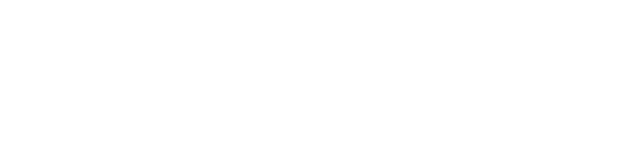
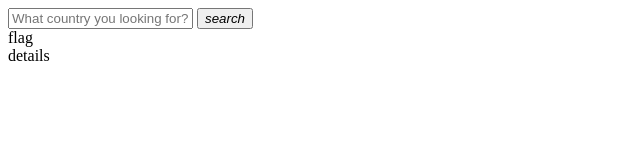
Before and after one commit to Codec-R312/Flag-Project, a plain HTML site: page index.html in a window 1280 px wide. Shown: the whole page, without its empty margins (0-640 px from the left). Drawn offline with Linux system fonts and the light colour scheme.

Commit message:
initial html added

```diff
--- a/index.html
+++ b/index.html
@@ -10,7 +10,21 @@
         <link rel="stylesheet" href="./styles.css">
     </head>
     <body>
+        <header>
+                <div class="search">
+                   <input type="text" class="searchCountry" placeholder="What country you looking for?">
+                   <button type="submit" class="searchButton">
+                     <i class="fa fa-search">search</i>
+                  </button>
+                </div>
+        </header>
 
+        <section>
+            <div>
+                <div>flag</div>
+                <div>details</div>
+            </div>
+        </section>
 
         <script src="./app.js" async defer></script>
     </body>
```
